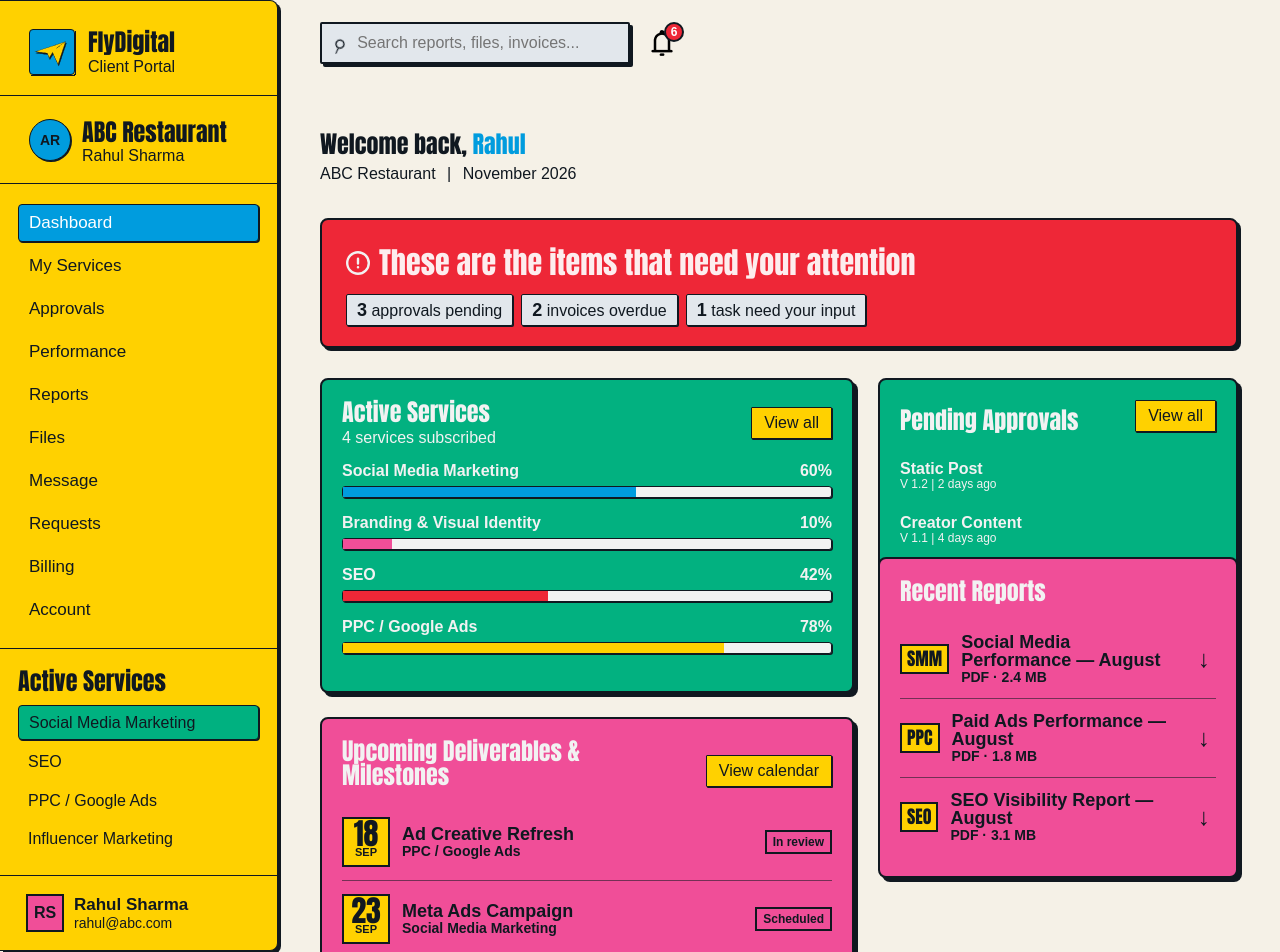
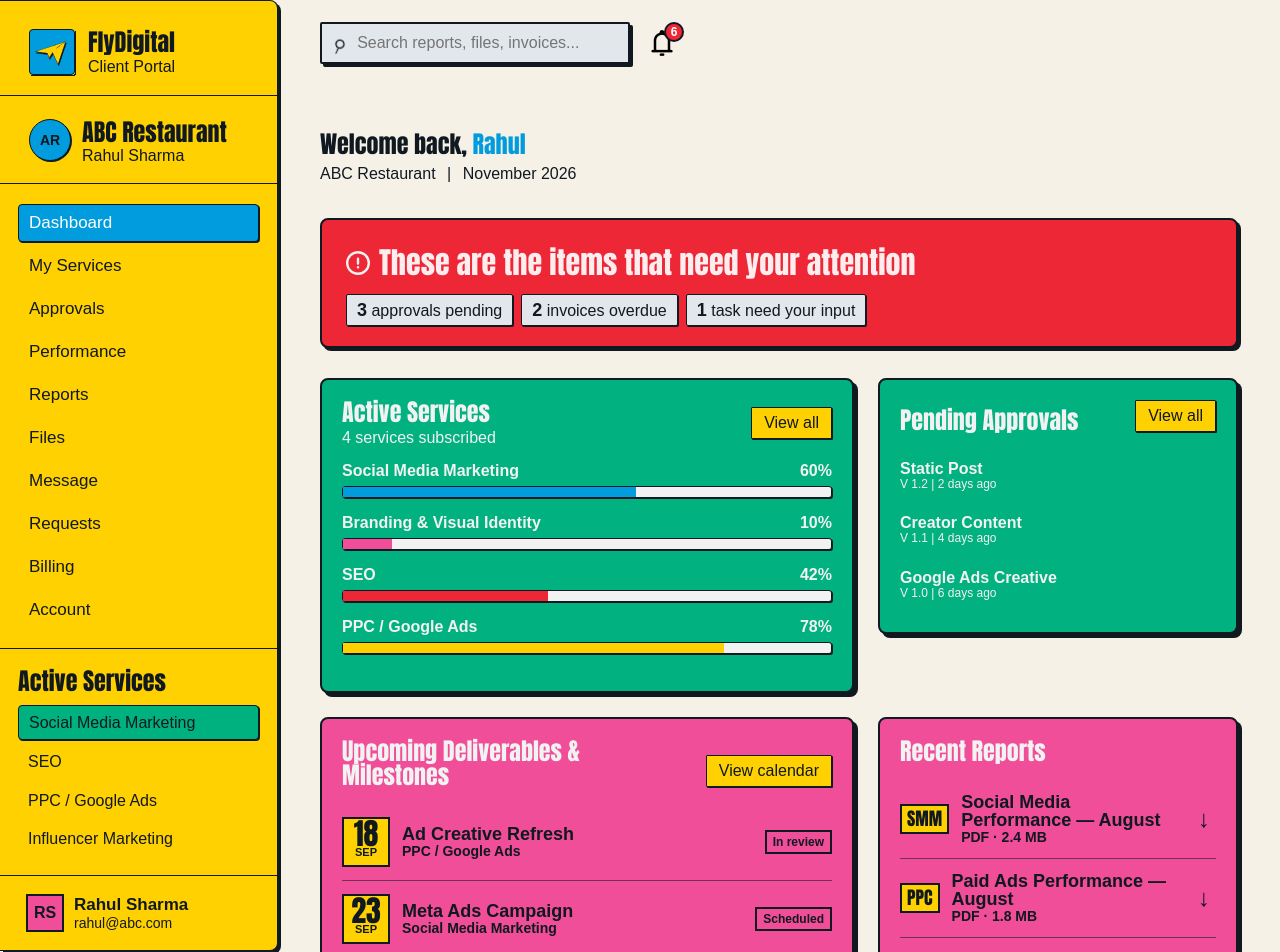
Before and after one commit to anushhada46/flydigital-client-dashboard, a Next.js app in the folder next/: page /admin in a window 1280 px wide. Shown: the top 952 px of the page. Built offline with nearby package versions, Linux system fonts and the light colour scheme; a web font is replaced by a local one.

Commit message:
Remove reports card negative offset

```diff
--- a/next/components/sidebar-spec.css
+++ b/next/components/sidebar-spec.css
@@ -55,7 +55,7 @@
   .side-column > .dash-card:nth-child(3) { grid-column: 2; grid-row: 3; }
   .side-column > .dash-card:nth-child(4) { grid-column: 2; grid-row: 4; }
   .main-column > .dash-card, .side-column > .dash-card { align-self: start; }
-  .side-column > .dash-card:nth-child(2) { margin-top: -160px; position: relative; z-index: 1; }
+  .side-column > .dash-card:nth-child(2) { position: relative; z-index: 1; }
 }
 .services-dashboard-card { background: #02b180 !important; color: #f2f2f2; }
 .services-dashboard-card .card-heading { border-bottom: 0; margin-bottom: 13px; align-items: center; }
```
